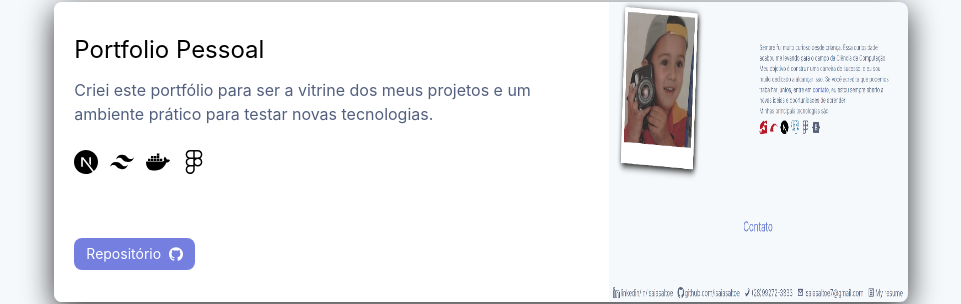
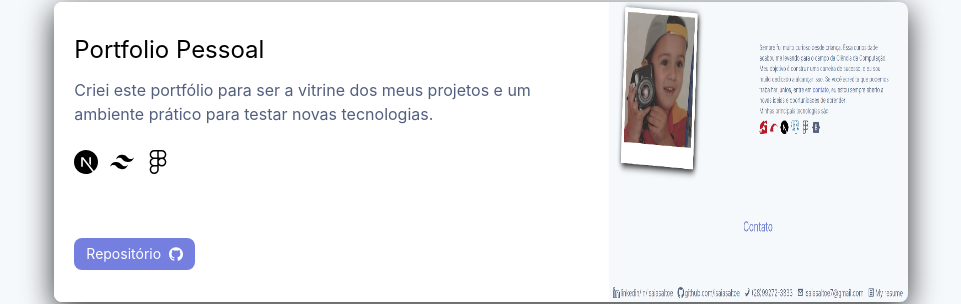
Before and after one commit to isaiasaltoe/portfolio, a Next.js app: page / in a window 1280 px wide. Shown: the part 782-1086 px from the top of the page, without its empty margins (159-1120 px from the left). Built offline with nearby package versions, Linux system fonts and the light colour scheme.

Commit message:
fix:docker remove

```diff
--- a/app/components/projects.tsx
+++ b/app/components/projects.tsx
@@ -1,4 +1,4 @@
-import { SiNextdotjs, SiTailwindcss, SiDocker, SiFigma, SiPhp, SiPostgresql } from "react-icons/si";
+import { SiNextdotjs, SiTailwindcss, SiFigma, SiPhp, SiPostgresql } from "react-icons/si";
 import { ProjectCard } from "./project-card";
 
 const projects = [
@@ -11,7 +11,6 @@ const projects = [
     icons: [
       <SiNextdotjs key="next" title="Next.js" />,
       <SiTailwindcss key="tailwind" title="Tailwind CSS" />,
-      <SiDocker key="docker" title="Docker" />,
       <SiFigma key="figma" title="Figma" />,
     ],
   },
```
